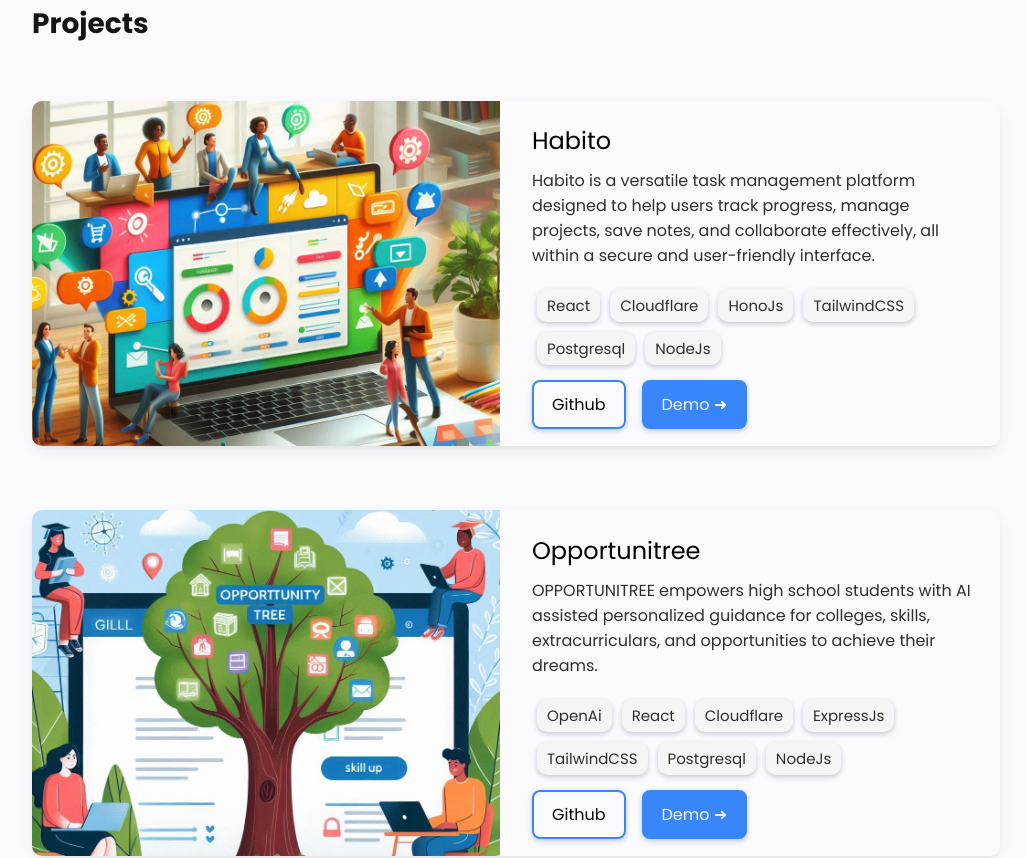
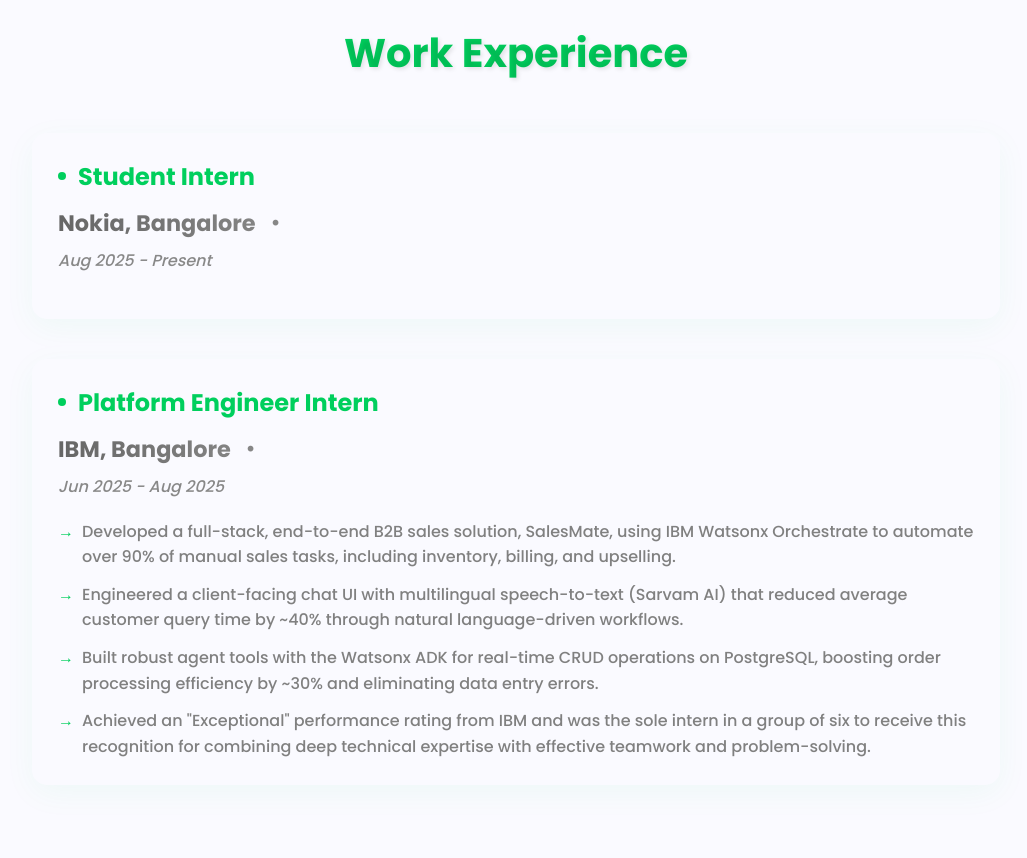
Before and after one commit to sahilcodes2002/sahilcodes2002.github.io, a React (Create React App) app: page / in a window 1280 px wide. Shown: the part 840-1698 px from the top of the page, without its empty margins (124-1151 px from the left). Built offline with nearby package versions, Linux system fonts and the light colour scheme.

Commit message:
added experience

```diff
--- a/src/components/About/About.js
+++ b/src/components/About/About.js
@@ -11,9 +11,9 @@
 import ScrollAnimation from "react-animate-on-scroll";
 function About() {
   return (
-    <ContactWrapper id="about">
+    <ContactWrapper id="about" style={{ marginTop: '4rem', paddingTop: '2rem' }}>
       <div className="Container">
-        <div className="SectionTitle">About Me</div>
+        <div className="SectionTitle" style={{ marginTop: '2rem' }}>About Me</div>
         <div className="BigCard">
         <ScrollAnimation animateIn="fadeInLeft">
           <Image
@@ -36,6 +36,9 @@
 
             <ScrollAnimation animateIn="fadeInLeft">
             What drives me? It's the belief in the power of development and coding to solve real-world issues, uplift communities, and create lasting value. I am a dedicated and relentless learner who embraces every opportunity to expand my skill set and stay ahead in the ever-evolving tech landscape. Beyond coding, I find fulfillment in turning ideas into meaningful action and collaborating with like-minded innovators.
+            </ScrollAnimation>
+
+            <ScrollAnimation animateIn="fadeInLeft">
               <div className="tagline2">
                 I have become confident using the following technologies:
               </div>
--- a/src/components/Dropdown/Dropdown.js
+++ b/src/components/Dropdown/Dropdown.js
@@ -64,6 +64,13 @@
         <NavLink
           onClick={toggle}
           className="menu-item"
+          to="experience"
+        >
+          Experience
+        </NavLink>
+        <NavLink
+          onClick={toggle}
+          className="menu-item"
           to="projects"
         >
           Projects
--- /dev/null
+++ b/src/components/Experience/Experience.js
@@ -0,0 +1,58 @@
+import React from "react";
+import ScrollAnimation from "react-animate-on-scroll";
+import {
+  ExperienceWrapper,
+  ExperienceItem,
+  ExperienceTitle,
+  ExperienceCompany,
+  ExperienceDate,
+  ExperienceDescription,
+} from "./ExperienceElements";
+
+function Experience() {
+  return (
+    <ExperienceWrapper>
+      <ScrollAnimation animateIn="fadeInLeft">
+        <div className="SectionTitle">Work Experience</div>
+      </ScrollAnimation>
+
+      <ScrollAnimation animateIn="fadeInLeft">
+        <ExperienceItem>
+          <ExperienceTitle>
+            Student Intern
+          </ExperienceTitle>
+          <div style={{ display: 'flex', alignItems: 'center' }}>
+            <ExperienceCompany>Nokia, Bangalore</ExperienceCompany>
+          </div>
+          <ExperienceDate>Aug 2025 - Present</ExperienceDate>
+        </ExperienceItem>
+
+        <ExperienceItem>
+          <ExperienceTitle>
+            Platform Engineer Intern
+          </ExperienceTitle>
+          <div style={{ display: 'flex', alignItems: 'center' }}>
+            <ExperienceCompany>IBM, Bangalore</ExperienceCompany>
+          </div>
+          <ExperienceDate>Jun 2025 - Aug 2025</ExperienceDate>
+          <ExperienceDescription>
+            <li>
+              Developed a full-stack, end-to-end B2B sales solution, SalesMate, using IBM Watsonx Orchestrate to automate over 90% of manual sales tasks, including inventory, billing, and upselling.
+            </li>
+            <li>
+              Engineered a client-facing chat UI with multilingual speech-to-text (Sarvam AI) that reduced average customer query time by ~40% through natural language-driven workflows.
+            </li>
+            <li>
+              Built robust agent tools with the Watsonx ADK for real-time CRUD operations on PostgreSQL, boosting order processing efficiency by ~30% and eliminating data entry errors.
+            </li>
+            <li>
+              Achieved an "Exceptional" performance rating from IBM and was the sole intern in a group of six to receive this recognition for combining deep technical expertise with effective teamwork and problem-solving.
+            </li>
+          </ExperienceDescription>
+        </ExperienceItem>
+      </ScrollAnimation>
+    </ExperienceWrapper>
+  );
+}
+
+export default Experience;
--- /dev/null
+++ b/src/components/Experience/ExperienceElements.js
@@ -0,0 +1,108 @@
+import styled from "styled-components";
+
+export const ExperienceWrapper = styled.div`
+  margin-top: 20px;
+  padding-top: 20px;
+  max-width: 1200px;
+  margin: 0 auto;
+
+  .SectionTitle {
+    margin-bottom: 50px;
+    text-align: center;
+    font-size: 2.5rem;
+    background: linear-gradient(90deg, #00cf5d, #00cf5d);
+    -webkit-background-clip: text;
+    -webkit-text-fill-color: transparent;
+    text-shadow: 2px 2px 4px rgba(0, 0, 0, 0.1);
+  }
+`;
+
+export const ExperienceItem = styled.div`
+  margin-bottom: 40px;
+  padding: 25px;
+  border-radius: 15px;
+  background: rgba(255, 255, 255, 0.02);
+  box-shadow: 0 8px 32px 0 rgba(0, 207, 93, 0.05);
+  backdrop-filter: blur(4px);
+  border: 1px solid rgba(255, 255, 255, 0.05);
+  transition: transform 0.3s ease, box-shadow 0.3s ease;
+
+  &:hover {
+    transform: translateY(-5px);
+    box-shadow: 0 12px 40px 0 rgba(0, 207, 93, 0.1);
+  }
+`;
+
+export const ExperienceTitle = styled.h3`
+  font-size: 1.5rem;
+  font-weight: 600;
+  color: #00cf5d;
+  margin-bottom: 12px;
+  display: flex;
+  align-items: center;
+
+  &:before {
+    content: '';
+    display: inline-block;
+    width: 8px;
+    height: 8px;
+    background: #00cf5d;
+    border-radius: 50%;
+    margin-right: 12px;
+  }
+`;
+
+export const ExperienceCompany = styled.div`
+  font-size: 1.4rem;
+  background: linear-gradient(90deg, #666666, #888888);
+  -webkit-background-clip: text;
+  -webkit-text-fill-color: transparent;
+  font-weight: 700;
+  margin-bottom: 8px;
+  display: flex;
+  align-items: center;
+  gap: 10px;
+
+  &:after {
+    content: '•';
+    font-size: 1.2rem;
+    color: #00cf5d;
+    margin: 0 5px;
+  }
+`;
+
+export const ExperienceDate = styled.div`
+  font-size: 1rem;
+  color: #888888;
+  font-weight: 500;
+  margin-bottom: 20px;
+  font-style: italic;
+`;
+
+export const ExperienceDescription = styled.ul`
+  list-style-type: none;
+  padding-left: 0;
+  margin-top: 15px;
+
+  li {
+    color: #808080;
+    margin-bottom: 12px;
+    line-height: 1.6;
+    font-size: 1rem;
+    font-weight: 500;
+    padding-left: 24px;
+    position: relative;
+
+    &:before {
+      content: '→';
+      position: absolute;
+      left: 0;
+      color: #00cf5d;
+      font-weight: bold;
+    }
+
+    &:last-child {
+      margin-bottom: 0;
+    }
+  }
+`;
--- a/src/components/Header/Header.js
+++ b/src/components/Header/Header.js
@@ -12,6 +12,9 @@
           />
         </Logo>
         <NavMenu>
+          <NavLink className="menu-item" to="experience">
+            Experience
+          </NavLink>
           <NavLink className="menu-item" to="projects">
             Projects
           </NavLink>
--- a/src/components/Hero/Hero.js
+++ b/src/components/Hero/Hero.js
@@ -103,7 +103,7 @@
           </HeroRight>
         </HeroWrapper>
         {showScrollDown &&<ScrollAnimation animateIn="flipInX" offset={0}>
-        <ScrollDown to="projects" id="scrollDown">
+        <ScrollDown to="experience" id="scrollDown">
           <ScrollLink>
             Scroll down
             <img
--- a/src/components/Projects/ProjectCard/ProjectCardElements.js
+++ b/src/components/Projects/ProjectCard/ProjectCardElements.js
@@ -32,8 +32,9 @@
   align-items: center;
 
   h4 {
-    font-size: 1.5rem;
-    font-weight: 400;
+    font-size: 1.25rem;
+    font-weight: 500;
+    margin-bottom: 0.5rem;
   }
 
   p {
--- a/src/components/Projects/Projects.js
+++ b/src/components/Projects/Projects.js
@@ -1,5 +1,7 @@
 import React from "react";
 import ProjectCard from "./ProjectCard/ProjectCard";
+import Experience from "../Experience/Experience";
+
 function Projects() {
   return (
     <>
@@ -18,9 +20,14 @@
           transform="rotate(-180 720 200)"
         ></path>
       </svg>
-      <div className="ProjectWrapper" id="projects">
+      <div className="ProjectWrapper" id="experience">
         <div className="Container">
-          <div className="SectionTitle">Projects</div>
+          <Experience />
+        </div>
+      </div>
+      <div className="ProjectWrapper" id="projects" style={{ marginTop: '4rem', paddingTop: '2rem' }}>
+        <div className="Container">
+          <div className="SectionTitle" style={{ marginTop: '2rem' }}>Projects</div>
           <ProjectCard />
         </div>
       </div>
```
